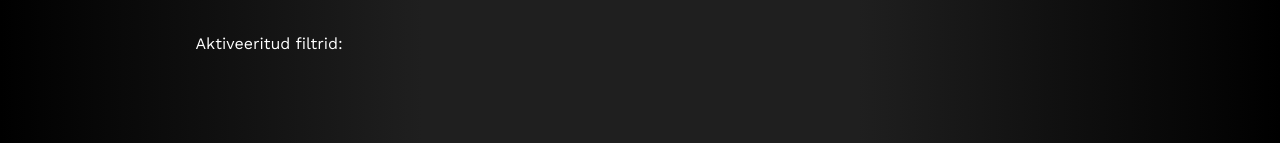
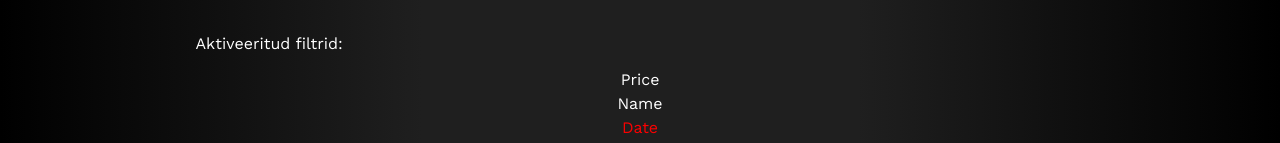
Before and after one commit to Nitrammets/Autojaam-Frontend, a Next.js app: page / in a window 1280 px wide. Shown: the part 742-885 px from the top of the page. Built offline with nearby package versions, Linux system fonts and the light colour scheme.

Commit message:
Sorting and filtering

```diff
--- a/Context/FilterContext.js
+++ b/Context/FilterContext.js
@@ -9,6 +9,36 @@ export function FilterProvider({ children, posts }) {
 
   const [sortingOption, setSortingOption] = useState("date");
   const [sortingOrder, setSortingOrder] = useState("asc");
+
+  const sortPosts = (posts) => {
+    let sortedPosts;
+    switch (sortingOption) {
+      case "date":
+        sortedPosts = [...posts].sort(
+          (a, b) => new Date(a.date) - new Date(b.date)
+        );
+
+        break;
+      case "name":
+        sortedPosts = [...posts].sort((a, b) => a.model.localeCompare(b.model));
+        break;
+      case "price":
+        sortedPosts = [...posts].sort((a, b) => a.price - b.price);
+        break;
+      default:
+        return posts;
+    }
+
+    if (sortingOrder === "desc") {
+      sortedPosts.reverse();
+    }
+
+    return sortedPosts;
+  };
+
+  const toggleSortingOrder = () => {
+    setSortingOrder((prevOrder) => (prevOrder === "asc" ? "desc" : "asc"));
+  };
 
   useEffect(() => {
     let filtered = posts;
@@ -29,8 +59,9 @@ export function FilterProvider({ children, posts }) {
       );
     }
 
-    setFilteredPosts(filtered);
-  }, [brandFilter, bodyFilter]);
+    let sorted = sortPosts(filtered);
+    setFilteredPosts(sorted);
+  }, [brandFilter, bodyFilter, sortingOption, sortingOrder]);
 
   const toggleBodyFilter = (filterObj) => {
     setBodyFilter((prevFilter) => {
@@ -77,6 +108,12 @@ export function FilterProvider({ children, posts }) {
         bodyFilter,
         toggleBodyFilter,
         toggleBrandFilter,
+        sortingOption,
+        setSortingOption,
+        sortingOrder,
+        toggleSortingOrder,
+        sortPosts,
+        setSortingOrder,
       }}
     >
       {children}
--- a/components/sections/Filters.js
+++ b/components/sections/Filters.js
@@ -188,6 +188,10 @@ function Filters({ posts, filterPosts, setFilteredPosts }) {
     bodyFilter,
     toggleBodyFilter,
     toggleBrandFilter,
+    setSortingOption,
+    setSortingOrder,
+    sortingOption,
+    sortingOrder,
   } = useContext(FilterContext);
 
   return (
@@ -221,6 +225,53 @@ function Filters({ posts, filterPosts, setFilteredPosts }) {
         })}
       </div>
       <SelectedFilters />
+      <div>
+        <span
+          onClick={() => setSortingOption("price")}
+          className={`${
+            sortingOption == "price" ? "text-aj-red" : "text-white"
+          } `}
+        >
+          Price
+        </span>
+      </div>
+      <div>
+        <span
+          onClick={() => setSortingOption("name")}
+          className={`${
+            sortingOption == "name" ? "text-aj-red" : "text-white"
+          } `}
+        >
+          Name
+        </span>
+      </div>
+      <div>
+        <span
+          onClick={() => setSortingOption("date")}
+          className={`${
+            sortingOption == "date" ? "text-aj-red" : "text-white"
+          } `}
+        >
+          Date
+        </span>
+      </div>
+      <div className="text-white">
+        <span
+          onClick={() => setSortingOrder("asc")}
+          className={`${sortingOrder == "asc" ? "text-aj-red" : "text-white"} `}
+        >
+          ASC
+        </span>
+        {" | "}
+        <span
+          onClick={() => setSortingOrder("desc")}
+          className={`${
+            sortingOrder == "desc" ? "text-aj-red" : "text-white"
+          } `}
+        >
+          DESC
+        </span>
+      </div>
     </div>
   );
 }
--- a/pages/index.js
+++ b/pages/index.js
@@ -23,91 +23,101 @@ export async function getStaticProps() {
       id: 1,
       manufacturer: "Peugeot",
       model: "308",
-      price: "30000",
+      price: "38000",
       body: ["0"],
       image: "/GridExamples/308.png",
       slug: "/",
+      date: "2022-04-22",
     },
     {
       id: 2,
       manufacturer: "Audi",
       model: "A6",
-      price: "30000",
+      price: "70000",
       body: ["2"],
       image: "/GridExamples/A6.png",
       slug: "/",
+      date: "2021-12-01",
     },
     {
       id: 3,
       manufacturer: "Cupra",
       model: "Ateca",
-      price: "30000",
+      price: "35000",
       body: ["4"],
       image: "/GridExamples/AtecaC.png",
       slug: "/",
+      date: "2021-06-07",
     },
     {
       id: 4,
       manufacturer: "Cupra",
       model: "Born",
-      price: "30000",
+      price: "42000",
       body: ["0"],
       image: "/GridExamples/Born.png",
       slug: "/",
+      date: "2022-02-11",
     },
     {
       id: 5,
       manufacturer: "Porsche",
       model: "Cayenne",
-      price: "30000",
+      price: "78000",
       body: ["4"],
       image: "/GridExamples/Cayenne.png",
       slug: "/",
+      date: "2022-11-11",
     },
     {
       id: 6,
       manufacturer: "Land Rover",
       model: "Defender",
-      price: "30000",
+      price: "80000",
       body: ["5"],
       image: "/GridExamples/Defender.png",
       slug: "/",
+      date: "2021-11-01",
     },
     {
       id: 7,
       manufacturer: "Volkswagen",
       model: "Mutlivan",
-      price: "30000",
+      price: "46000",
       body: ["6"],
       image: "/GridExamples/Multivan.png",
       slug: "/",
+      date: "2022-03-04",
     },
     {
       id: 8,
       manufacturer: "Volkswagen",
       model: "Passat",
-      price: "30000",
+      price: "28000",
       body: ["2"],
       image: "/GridExamples/Passat.png",
       slug: "/",
+      date: "2021-01-22",
     },
     {
       id: 9,
       manufacturer: "Porsche",
       model: "Taycan",
-      price: "30000",
+      price: "90000",
       body: ["2", "1"],
       image: "/GridExamples/Taycan.png",
       slug: "/",
+      date: "2022-06-17",
     },
     {
       id: 10,
       manufacturer: "Jaguar",
       model: "F-Type",
-      price: "30000",
+      price: "95000",
       body: ["3"],
       image: "/GridExamples/F-Type.png",
       slug: "/",
+      date: "2022-08-19",
     },
   ];
 
```
